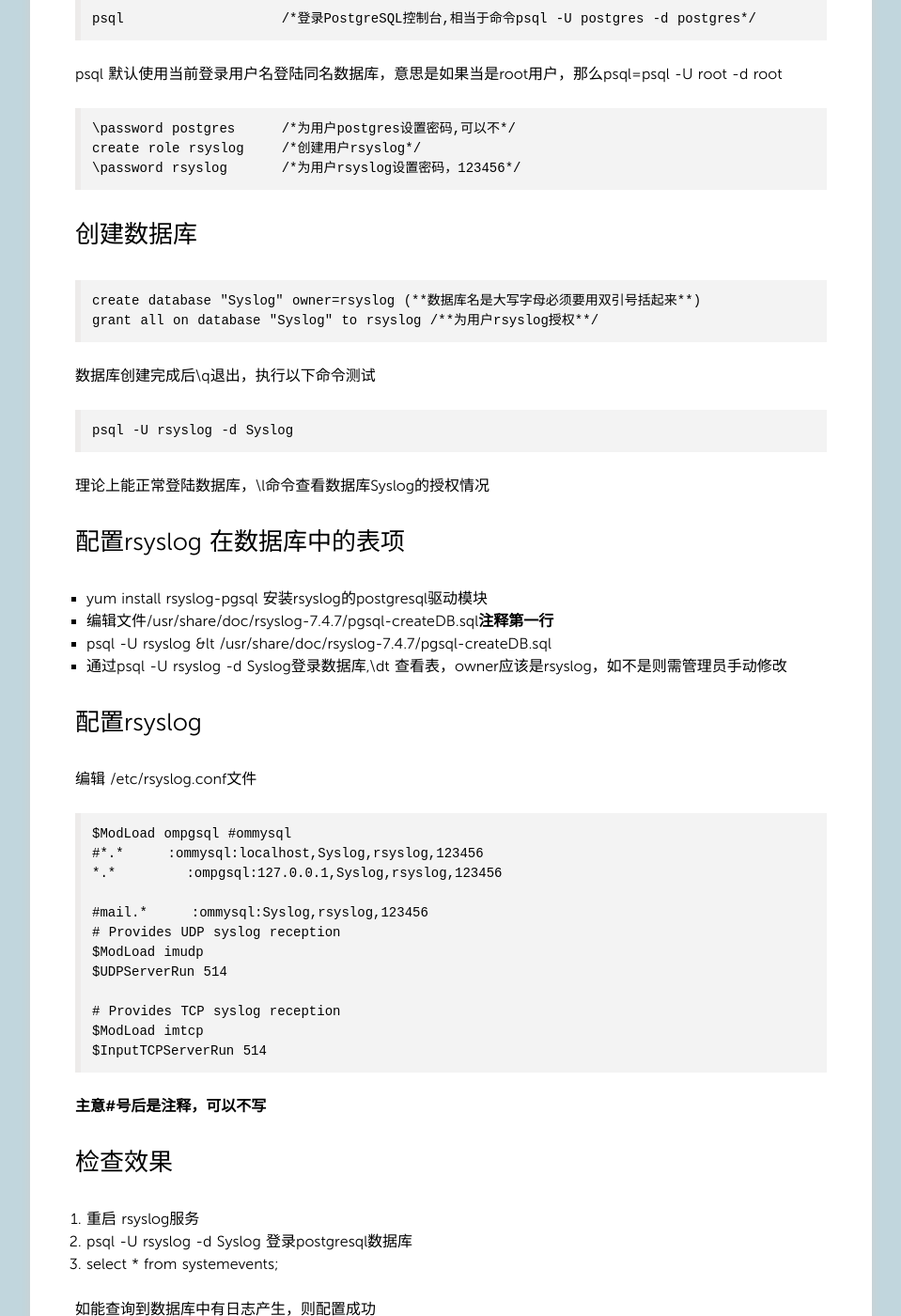
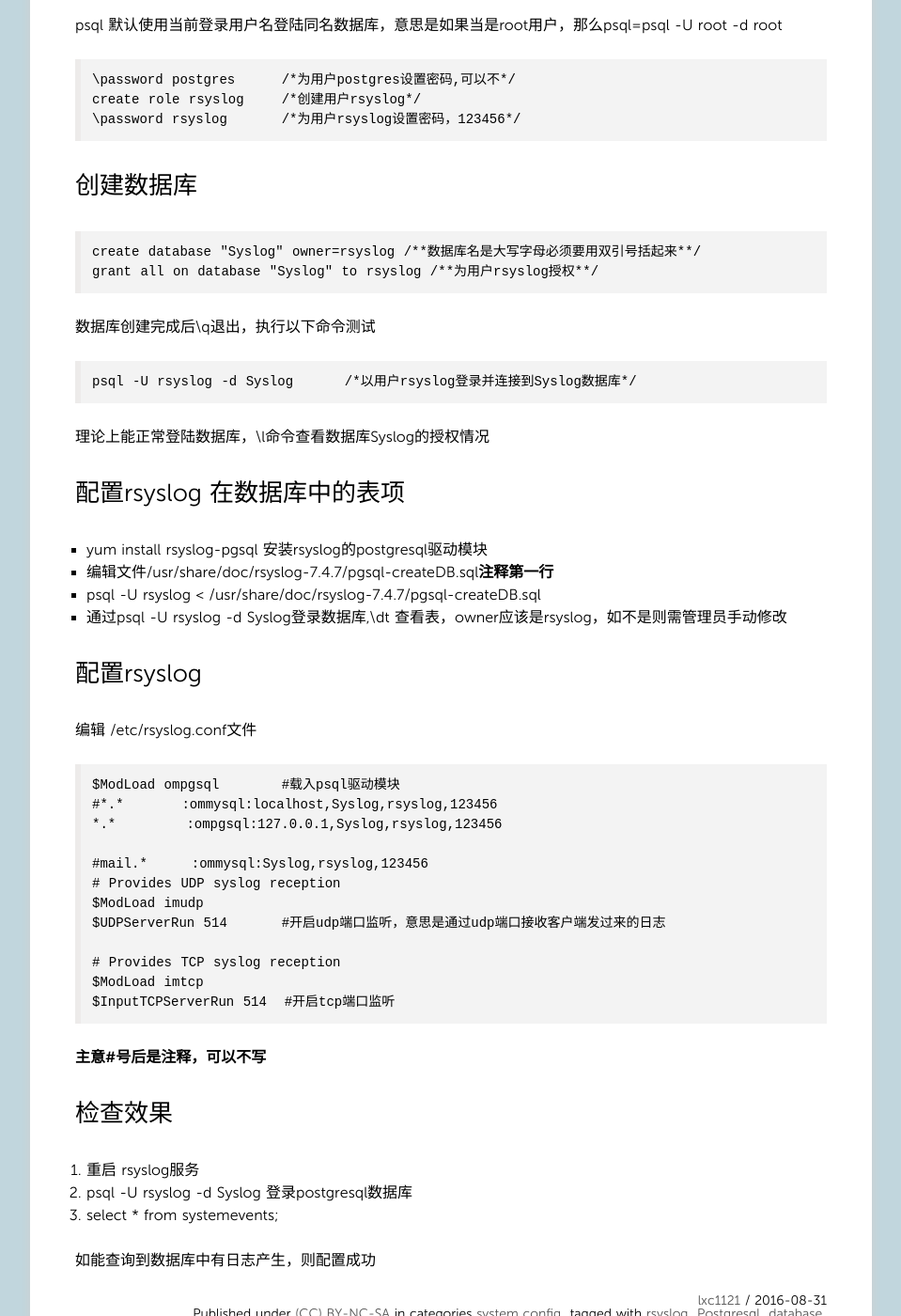
Before and after one commit to lxc1121/lxc1121.github.io, a Jekyll site: the page built from _posts/2016/2016-08-31-postgresql.md, in a window 1280 px wide and 1400 px high, scrolled down 702 px. Shown: the whole window at 94% size, without its empty margins (160-1119 px from the left). Built offline with Jekyll 4.4.1, drawn with Linux system fonts in a browser that asks for light colours; nearby versions of some CDN libraries; comment, search, counter and statistics services are not loaded; some of the changed text lies outside the part shown.

Commit message:
postgresql

```diff
--- a/_posts/2016/2016-08-31-postgresql.md
+++ b/_posts/2016/2016-08-31-postgresql.md
@@ -9,9 +9,7 @@ tags:
 - database
 ---
 
-# PostgreSQL
-
-## 安装
+## PostgreSQL 安装
 
 	yum install postgresql postgresql-server
 
@@ -34,12 +32,12 @@ psql 默认使用当前登录用户名登陆同名数据库，意思是如果当
 
 ## 创建数据库
 
-	create database "Syslog" owner=rsyslog (**数据库名是大写字母必须要用双引号括起来**)
+	create database "Syslog" owner=rsyslog /**数据库名是大写字母必须要用双引号括起来**/
 	grant all on database "Syslog" to rsyslog /**为用户rsyslog授权**/
 
 数据库创建完成后\q退出，执行以下命令测试
 
-	psql -U rsyslog -d Syslog
+	psql -U rsyslog -d Syslog	/*以用户rsyslog登录并连接到Syslog数据库*/
 
 理论上能正常登陆数据库，\l命令查看数据库Syslog的授权情况
 
@@ -47,25 +45,25 @@ psql 默认使用当前登录用户名登陆同名数据库，意思是如果当
 
 * yum install rsyslog-pgsql 安装rsyslog的postgresql驱动模块
 * 编辑文件/usr/share/doc/rsyslog-7.4.7/pgsql-createDB.sql**注释第一行**
-* psql -U rsyslog &lt /usr/share/doc/rsyslog-7.4.7/pgsql-createDB.sql
+* psql -U rsyslog &lt; /usr/share/doc/rsyslog-7.4.7/pgsql-createDB.sql
 * 通过psql -U rsyslog -d Syslog登录数据库,\dt 查看表，owner应该是rsyslog，如不是则需管理员手动修改
 
 ## 配置rsyslog
 
 编辑 /etc/rsyslog.conf文件
 
-	$ModLoad ompgsql #ommysql
-	#*.*     :ommysql:localhost,Syslog,rsyslog,123456
+	$ModLoad ompgsql 	#载入psql驱动模块
+	#*.*	   :ommysql:localhost,Syslog,rsyslog,123456
 	*.*        :ompgsql:127.0.0.1,Syslog,rsyslog,123456
 
 	#mail.*     :ommysql:Syslog,rsyslog,123456
 	# Provides UDP syslog reception
 	$ModLoad imudp
-	$UDPServerRun 514
+	$UDPServerRun 514	#开启udp端口监听，意思是通过udp端口接收客户端发过来的日志
 
 	# Provides TCP syslog reception
 	$ModLoad imtcp
-	$InputTCPServerRun 514
+	$InputTCPServerRun 514  #开启tcp端口监听
 
 **主意#号后是注释，可以不写**
 
```
